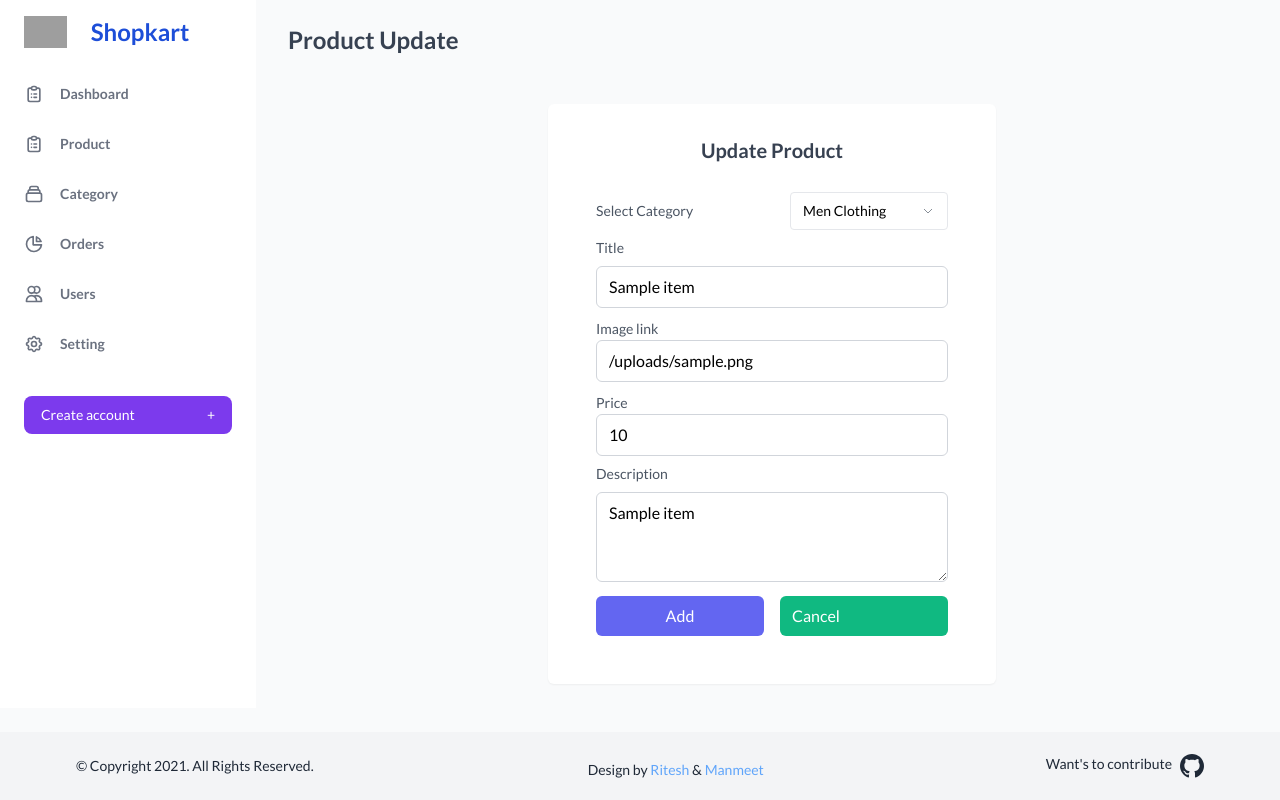
After one commit to pesto-students/little-tags-Manmeet-Server, a Node server app: template views/productUpdate.ejs in a window 1280 px wide. The commit adds this page. Run offline with Node 20, Linux system fonts and the light colour scheme; the template is opened without the code that fills it: most values are stand-ins (such as "Sample title", 1, 10 or a date in 2020); some libraries are stand-ins or nearby versions; grey boxes are pictures that could not be loaded.

Commit message:
feat: product update

```diff
--- a/index.js
+++ b/index.js
@@ -204,6 +204,37 @@ app.post("/product", async (req, res) => {
   }
 });
 
+app.put("/product/:id", async (req, res) => {
+  try {
+    const productURI = URL + "api/v1/product/" + req.params.id;
+    const { token } = req.cookies;
+    await fetch(`${productURI}`, {
+      method: "put",
+      headers: {
+        "Content-Type": "application/json",
+        authorization: token,
+      },
+      body: JSON.stringify(req.body),
+    })
+      .then((r) => r.json())
+      .then(async (result) => {
+        const products = await getProductData(token);
+        res.render(
+          "product",
+          ((message = result.full_messages),
+          (items = products),
+          (pageName = {
+            pageName: "Product",
+          }))
+        );
+      })
+      .catch((e) => console.error(e.message));
+  } catch (error) {
+    console.error(err.message);
+    res.render("login", { layout: "./layouts/loginLayout" });
+  }
+});
+
 app.delete("/product/:id", async (req, res) => {
   console.log(req.params.id);
   try {
@@ -236,6 +267,35 @@ app.delete("/product/:id", async (req, res) => {
   }
 });
 
+app.get("/productUpdate/:id", async (req, res) => {
+  console.log(req.params.id);
+  try {
+    const productURI = URL + "api/v1/product/" + req.params.id;
+    const { token } = req.cookies;
+    await fetch(`${productURI}`, {
+      method: "get",
+      headers: {
+        "Content-Type": "application/json",
+        authorization: token,
+      },
+    })
+      .then((r) => r.json())
+      .then((result) => {
+        res.render(
+          "productUpdate",
+          ((item = result),
+          (message = ""),
+          (pageName = {
+            pageName: "Product",
+          }))
+        );
+      })
+      .catch((e) => console.error(e.message));
+  } catch (error) {
+    console.error(err.message);
+    res.render("login", { layout: "./layouts/loginLayout" });
+  }
+});
 app.listen(port, () => console.log(`Listening on port ${port}...`));
 
 module.exports = app;
--- /dev/null
+++ b/views/productUpdate.ejs
@@ -0,0 +1,106 @@
+<body>
+    <div class="flex flex-col flex-1 w-full">
+        <main class="h-full overflow-y-auto">
+            <div class="container px-6 mx-auto grid">
+                <h2 class="my-6 text-2xl font-semibold text-gray-700 dark:text-gray-200">
+                    Product Update
+                </h2>
+                <div class="container mx-auto">
+                    <div class="max-w-md mx-auto my-6 bg-white p-5 rounded-md shadow-sm">
+                        <div class="text-center">
+                            <h1 class="my-3 text-xl font-semibold text-gray-700 dark:text-gray-200 capitalize">
+                                Update product
+                            </h1>
+                        </div>
+                        <div class="m-7">
+                            <form method="post" action="/product/<%= item._id %>?_method=PUT"
+                                class="flex flex-col space-y-2">
+                                <div class="flex flex-row justify-between items-center">
+                                    <label for="title" class="block text-sm text-gray-600 dark:text-gray-400">Select
+                                        Category
+                                    </label>
+                                    <div class="relative">
+                                        <select required name="categoryName"
+                                            class="bg-transparent rounded border
+                                                                                                                        appearance-none border-gray-200 py-2
+                                                                                                                        focus:outline-none
+                                                                                                                        focus:border-red-500
+                                                                                            text-sm pl-3 pr-10 capitalize">
+
+                                            <option value="men clothing"
+                                                <%= item.categoryName == 'men clothing' ? 'selected' : '' %>>
+                                                men
+                                                clothing</option>
+                                            <option value="women clothing"
+                                                <%= item.categoryName == 'women clothing' ? 'selected' : '' %>>
+                                                women
+                                                clothing</option>
+                                            <option value="electronics"
+                                                <%= item.categoryName == 'electronics' ? 'selected' : '' %>>
+                                                electronics</option>
+                                            <option value="jewelry"
+                                                <%= item.categoryName == 'jewelry' ? 'selected' : '' %>>
+                                                jewelry
+                                            </option>
+                                        </select>
+                                        <span
+                                            class="absolute right-0 top-0 h-full w-10 text-center text-gray-600 pointer-events-none flex items-center justify-center">
+                                            <svg fill="none" stroke="currentColor" strokeLinecap="round"
+                                                strokeLinejoin="round" strokeWidth="2" class="w-4 h-4"
+                                                viewBox="0 0 24 24">
+                                                <path d="M6 9l6 6 6-6"></path>
+                                            </svg>
+                                        </span>
+                                    </div>
+                                </div>
+                                <div class="">
+                                    <label for="title" class="block mb-2 text-sm text-gray-600 dark:text-gray-400">Title
+                                    </label>
+                                    <input type="text" name="title" id="title" placeholder="T-shirt" required
+                                        class="w-full px-3 py-2 placeholder-gray-300 border border-gray-300 rounded-md focus:outline-none focus:ring focus:ring-indigo-100 focus:border-indigo-300 dark:bg-gray-700 dark:text-white dark:placeholder-gray-500 dark:border-gray-600 dark:focus:ring-gray-900 dark:focus:border-gray-500"
+                                        value="<%= item.title %>" />
+                                </div>
+                                <div class="">
+
+                                    <label for="phone" class="text-sm text-gray-600 dark:text-gray-400">Image
+                                        link
+                                    </label>
+                                    <input type="link" name="image" id="image"
+                                        placeholder="htttps://unsplash.com/t-shirt.png" required
+                                        value="<%= item.image %>"
+                                        class="w-full px-3 py-2 placeholder-gray-300 border border-gray-300 rounded-md focus:outline-none focus:ring focus:ring-indigo-100 focus:border-indigo-300 dark:bg-gray-700 dark:text-white dark:placeholder-gray-500 dark:border-gray-600 dark:focus:ring-gray-900 dark:focus:border-gray-500" />
+                                </div>
+                                <div class="">
+
+                                    <label for="price" class="text-sm text-gray-600 dark:text-gray-400">Price
+                                    </label>
+                                    <input type="number" step="0.01" name="price" id="price" value="<%= item.price %>"
+                                        placeholder="$560" required
+                                        class="w-full px-3 py-2 placeholder-gray-300 border border-gray-300 rounded-md focus:outline-none focus:ring focus:ring-indigo-100 focus:border-indigo-300 dark:bg-gray-700 dark:text-white dark:placeholder-gray-500 dark:border-gray-600 dark:focus:ring-gray-900 dark:focus:border-gray-500" />
+                                </div>
+                                <div class="">
+                                    <label for="description"
+                                        class="block mb-2 text-sm text-gray-600 dark:text-gray-400">
+                                        Description</label>
+
+                                    <textarea rows="3" name="description" id="description"
+                                        placeholder="Your Description"
+                                        class="w-full px-3 py-2 placeholder-gray-300 border border-gray-300 rounded-md focus:outline-none focus:ring focus:ring-indigo-100 focus:border-indigo-300 dark:bg-gray-700 dark:text-white dark:placeholder-gray-500 dark:border-gray-600 dark:focus:ring-gray-900 dark:focus:border-gray-500"
+                                        required><%= item.title %></textarea>
+                                </div>
+                                <div class="flex flex-row space-x-4">
+                                    <button type="submit"
+                                        class="w-full px-3 py-2 text-white bg-indigo-500 rounded-md focus:bg-indigo-600 focus:outline-none">
+                                        Add</button>
+                                    <a href="/product"
+                                        class="w-full px-3 py-2 text-white bg-green-500 rounded-md focus:bg-green-600 focus:outline-none">
+                                        Cancel</a>
+                                </div>
+                            </form>
+                        </div>
+                    </div>
+                </div>
+            </div>
+        </main>
+    </div>
+</body>
```
Also changed, not shown: views/layouts/full-width.ejs (+14 -31 lines), views/product.ejs (+8 -6 lines).
